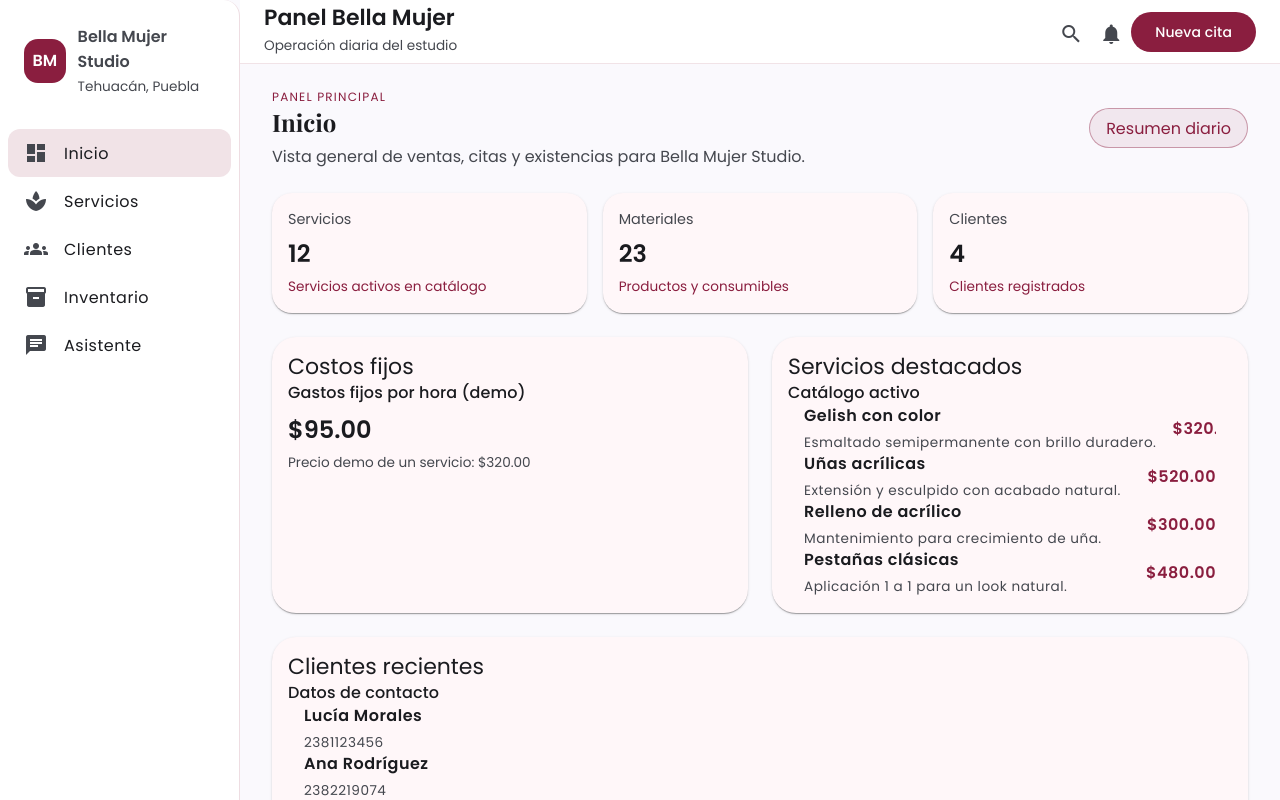
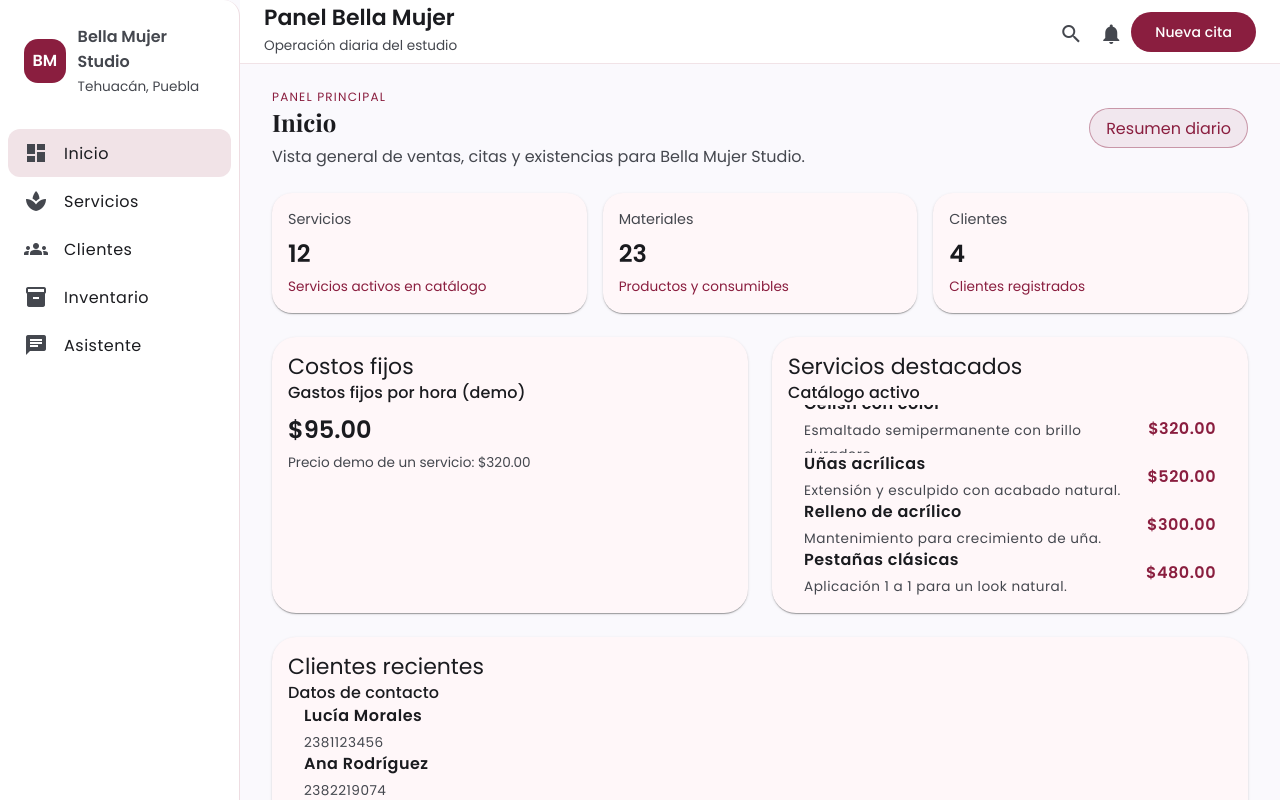
Before and after one commit to diegoaranab/bellamujerstudio, an Angular app: page /#/inicio in a window 1280 px wide. Shown: the top 800 px of the page. Built offline with nearby package versions, Linux system fonts and the light colour scheme.

Commit message:
Adjust dense list wrapping

```diff
--- a/src/app/pages/inventario/inventario.component.scss
+++ b/src/app/pages/inventario/inventario.component.scss
@@ -54,13 +54,14 @@
   justify-content: space-between;
   gap: 1rem;
   width: 100%;
-  align-items: center;
+  align-items: flex-start;
 }
 
 .list-main {
   display: flex;
   flex-direction: column;
   gap: 0.2rem;
+  min-width: 0;
 }
 
 .name {
@@ -72,6 +73,9 @@
   margin: 0;
   color: var(--mat-sys-on-surface-variant, #6b5b66);
   font-size: 0.85rem;
+  white-space: normal;
+  overflow: visible;
+  word-break: break-word;
 }
 
 @media (max-width: 600px) {
--- a/src/app/pages/servicios/servicios.component.html
+++ b/src/app/pages/servicios/servicios.component.html
@@ -20,7 +20,7 @@
         <mat-list class="dense-list">
           <mat-list-item *ngFor="let servicio of categoria.servicios">
             <div class="list-row">
-              <div>
+              <div class="list-main">
                 <p class="name">{{ servicio.nombre }}</p>
                 <p class="detail">{{ servicio.descripcionCorta }}</p>
               </div>
--- a/src/app/pages/servicios/servicios.component.scss
+++ b/src/app/pages/servicios/servicios.component.scss
@@ -54,7 +54,11 @@
   justify-content: space-between;
   gap: 1rem;
   width: 100%;
-  align-items: center;
+  align-items: flex-start;
+}
+
+.list-main {
+  min-width: 0;
 }
 
 .name {
@@ -66,6 +70,9 @@
   margin: 0.2rem 0 0;
   color: var(--mat-sys-on-surface-variant, #6b5b66);
   font-size: 0.85rem;
+  white-space: normal;
+  overflow: visible;
+  word-break: break-word;
 }
 
 .amount {
--- a/src/styles.scss
+++ b/src/styles.scss
@@ -55,3 +55,23 @@
 button {
   font-family: inherit;
 }
+
+.dense-list {
+  .mat-mdc-list-item,
+  .mdc-list-item {
+    height: auto;
+    padding-top: 0.75rem;
+    padding-bottom: 0.75rem;
+  }
+
+  .mdc-list-item__content,
+  .mat-mdc-list-item-content {
+    min-width: 0;
+  }
+
+  .mdc-list-item__primary-text,
+  .mdc-list-item__secondary-text,
+  .mat-mdc-list-item-line {
+    white-space: normal;
+  }
+}
```
